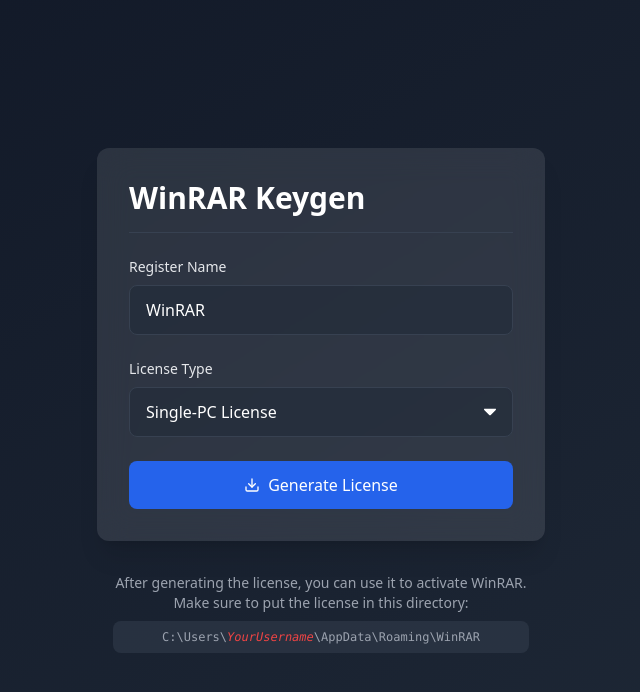
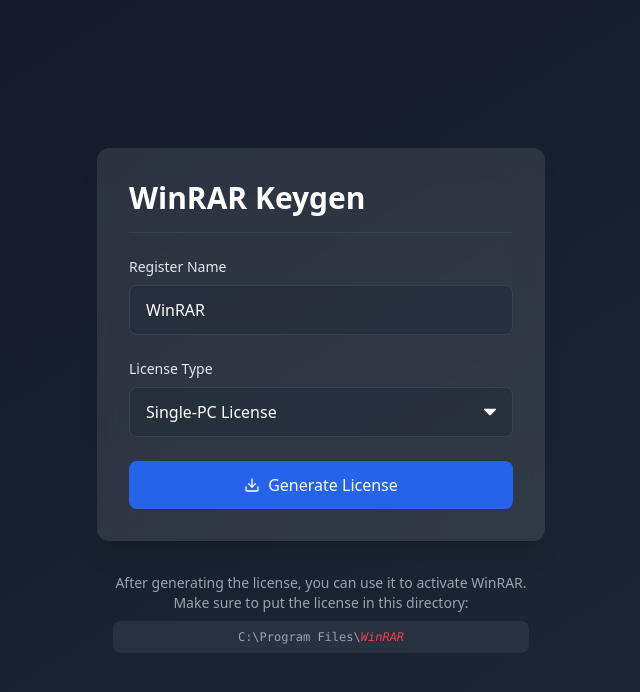
Before and after one commit to loadsec/WinRAR-Keygen, a Next.js app: page / in a window 1280 px wide. Shown: the top 692 px of the page, without its empty margins (319-959 px from the left). Built offline with nearby package versions, Linux system fonts and the light colour scheme.

Commit message:
Update index.tsx

```diff
--- a/src/components/generateKey/index.tsx
+++ b/src/components/generateKey/index.tsx
@@ -103,8 +103,7 @@
         </p>
 
         <pre className="text-gray-400 text-xs sm:text-xs bg-gray-700/50 p-2 rounded-lg mt-2 w-full overflow-x-auto">
-          C:\Users\<i className="text-red-500">YourUsername</i>
-          \AppData\Roaming\WinRAR
+          C:\Program Files\<i className="text-red-500">WinRAR</i>
         </pre>
       </div>
     </div>
```
